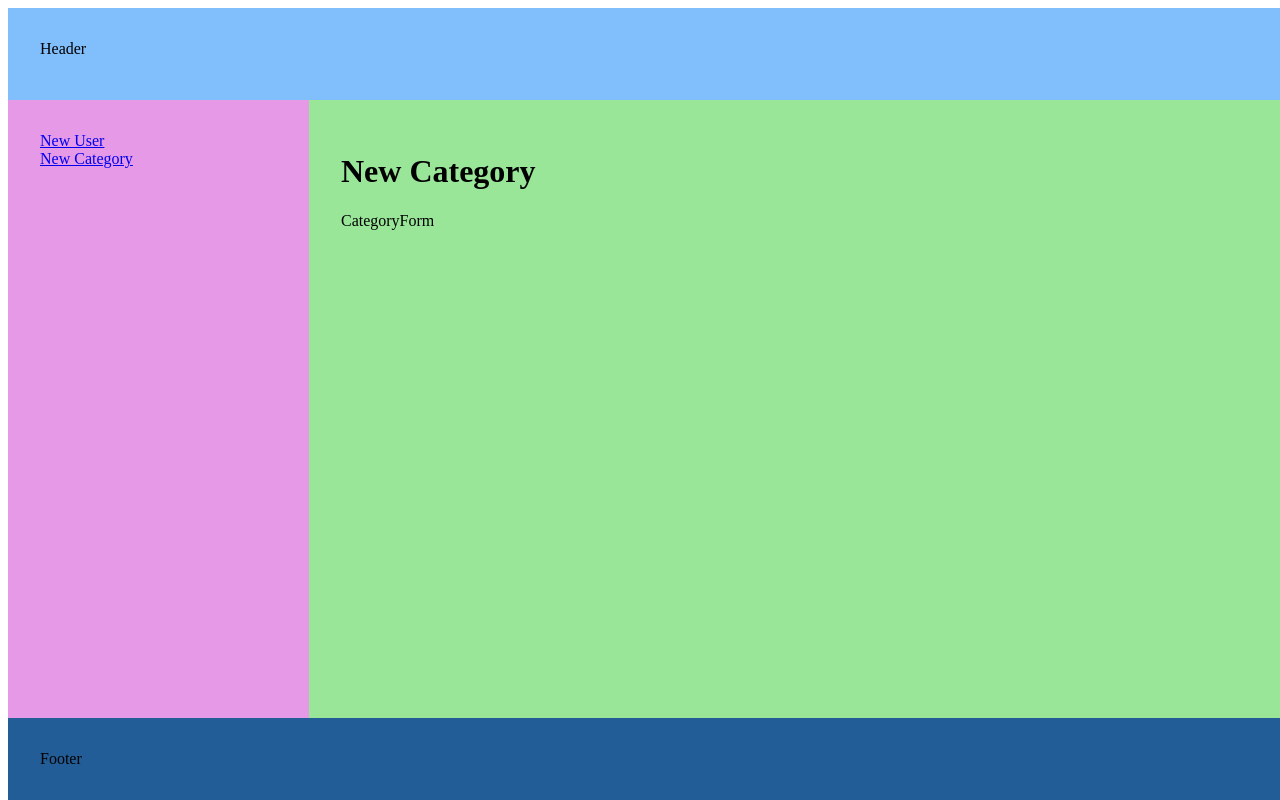
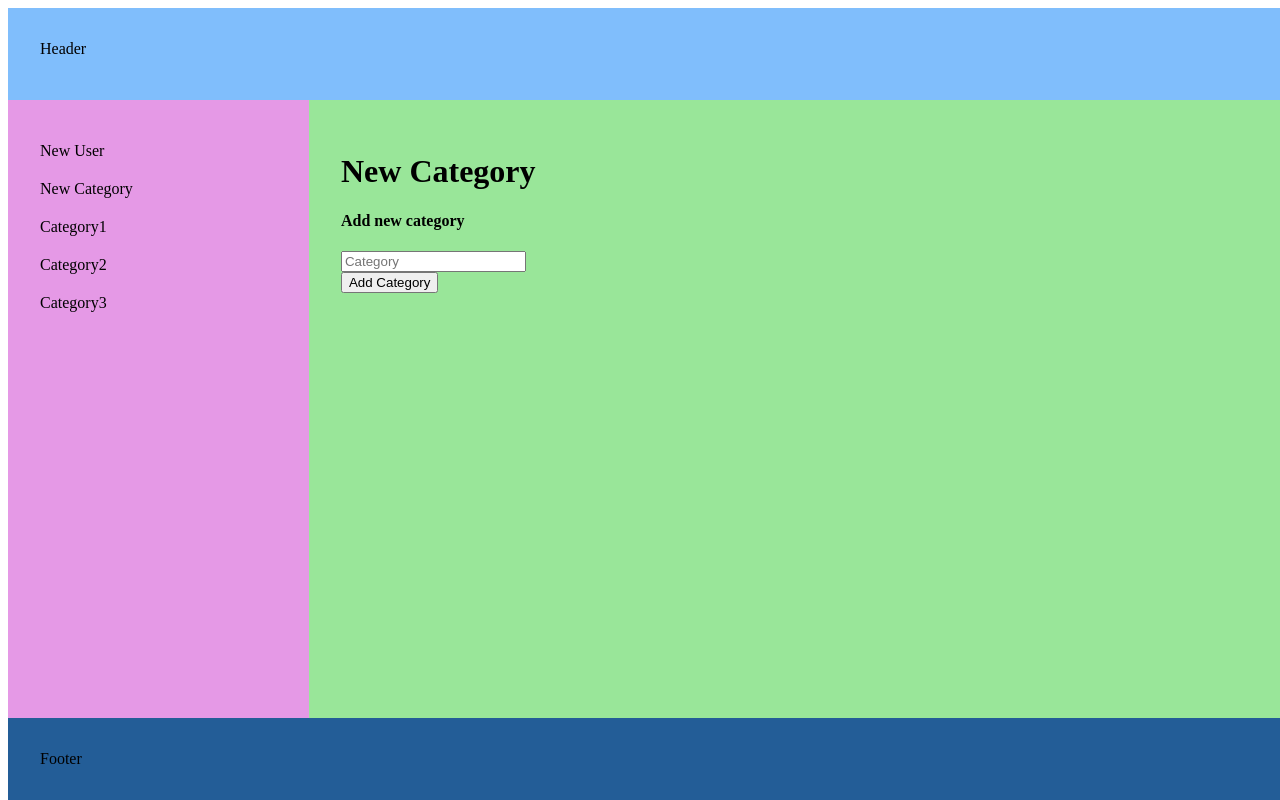
Before and after one commit to Maratas8/telt-task, a React (Create React App) app in the folder front-end-task/: page /new-category in a window 1280 px wide. Shown: the top 800 px of the page. Built offline with nearby package versions, Linux system fonts and the light colour scheme.

Commit message:
CategoryForm implementation

```diff
--- a/front-end-task/src/App.css
+++ b/front-end-task/src/App.css
@@ -1,5 +1,3 @@
-
-
 .header {
   background-color: rgb(128, 190, 252);
   height: 30px;
@@ -12,7 +10,7 @@
   position: absolute;
   top: 100px;
   bottom: 0;
-  width: 100%
+  width: 100%;
 }
 
 .nav {
@@ -35,7 +33,31 @@
   width: 100%;
 }
 
-.menu-links {
+ .menu-links {
   display: flex;
   flex-direction: column;
 }
+
+.menu-links > a {
+  text-decoration: none;
+  color: black;
+  padding: 10px 0;
+}
+
+
+
+/* a:hover {
+  color: rgb(138, 2, 2);
+}
+
+input:invalid {
+  border: 2px dashed red;
+}
+
+input:valid {
+  border: 2px solid black;
+}
+
+input:invalid:required {
+  background-image: linear-gradient(to right, pink, lightgreen);
+} */
--- a/front-end-task/src/App.js
+++ b/front-end-task/src/App.js
@@ -3,12 +3,16 @@ import { BrowserRouter, Routes, Route } from "react-router-dom";
 import NewUser from "./pages/NewUser";
 import NewCategory from "./pages/NewCategory";
 import { useState, createContext } from "react";
+import { categories, usersList } from "./data";
 
 export const CategoryContext = createContext();
+export const UserContext = createContext();
 
 function App() {
-  const [categoryList, setCategoryList] = useState(["Black", "White"]);
+  const [categoryList, setCategoryList] = useState(categories);
+  const [users, setUsers] = useState(usersList);
   return (
+    <UserContext.Provider value = {{users, setUsers}}>
       <CategoryContext.Provider value={{ categoryList, setCategoryList }}>
         <div className="App">
           <BrowserRouter>
@@ -20,6 +24,7 @@ function App() {
           </BrowserRouter>
         </div>
       </CategoryContext.Provider>
+    </UserContext.Provider>
   );
 }
 
--- /dev/null
+++ b/front-end-task/src/components/Button.jsx
@@ -0,0 +1,13 @@
+import React from "react";
+
+function Button({ text, type, onClick, className }) {
+  return (
+    <div>
+      <button className={className} type={type} onClick={onClick}>
+        {text}
+      </button>
+    </div>
+  );
+}
+
+export default Button;
--- a/front-end-task/src/components/CategoryForm.jsx
+++ b/front-end-task/src/components/CategoryForm.jsx
@@ -1,11 +1,43 @@
-import React, { useContext } from "react";
+import React, { useContext, useState } from "react";
 import { CategoryContext } from "../App";
+import Button from "./Button";
 
 function CategoryForm() {
+  const [categoryName, setCategoryName] = useState("");
   const { setCategoryList } = useContext(CategoryContext);
   const { categoryList } = useContext(CategoryContext);
 
-  return <div>CategoryForm</div>;
+  const handleAddCategoryButtonClick = (event) => {
+    event.preventDefault();
+    const newCategoryObject = { categoryName: event.target.category.value };
+    setCategoryList([...categoryList, newCategoryObject]);
+  };
+
+  return (
+    <div>
+      <div className="add-category-form">
+        <h4>Add new category</h4>
+        <form onSubmit={handleAddCategoryButtonClick}>
+          <input
+            type="text"
+            id="category"
+            name="category"
+            placeholder="Category"
+            minLength="3"
+            maxLength="20"
+            value={categoryName}
+            onChange={(e) => setCategoryName(e.target.value)}
+            required
+          />
+          <Button
+            type="submit"
+            text="Add Category"
+            className="add-category-btn btn"
+          />
+        </form>
+      </div>
+    </div>
+  );
 }
 
 export default CategoryForm;
--- a/front-end-task/src/components/Menu.jsx
+++ b/front-end-task/src/components/Menu.jsx
@@ -1,12 +1,31 @@
-import React from "react";
+import React, { useContext } from "react";
+import { CategoryContext } from "../App";
 import { Link } from "react-router-dom";
 
+function Menu() {
+  const { categoryList } = useContext(CategoryContext);
 
-function Menu() {
   return (
     <div className="menu-links">
-      <Link to="/new-user">New User</Link>
-      <Link to="/new-category">New Category</Link>
+
+          <Link to="/new-user">New User</Link>
+
+          <Link to="/new-category">New Category</Link>
+
+          {categoryList.map((category, index) => (
+            <Link key={index} to={`/${category.categoryName}`}>
+              {category.categoryName}
+
+              {/*
+                {category.subCategories.map((subCategory, index) => (
+                  <li key={index} className="menu-sublinks">
+                    {subCategory.subCategoryName}
+                  </li>
+                ))}
+               */}
+            </Link>
+          ))}
+
     </div>
   );
 }
--- a/front-end-task/src/components/UserForm.jsx
+++ b/front-end-task/src/components/UserForm.jsx
@@ -2,17 +2,34 @@ import React, { useContext } from "react";
 import { CategoryContext } from "../App";
 
 function UserForm() {
-  const { setCategoryList } = useContext(CategoryContext);
   const { categoryList } = useContext(CategoryContext);
 
   return (
     <div className="user-form">
       <form>
-        <input type="text" id="fname" name="fname" placeholder="First Name" />
+        <input
+          type="text"
+          id="fname"
+          name="fname"
+          placeholder="First Name"
+          required
+        />
         <br />
-        <input type="text" id="lname" name="lname" placeholder="Last Name" />
+        <input
+          type="text"
+          id="lname"
+          name="lname"
+          placeholder="Last Name"
+          required
+        />
         <br />
-        <input type="email" id="email" name="Email" placeholder="email" />
+        <input
+          type="email"
+          id="email"
+          name="Email"
+          placeholder="email"
+          required
+        />
         <br />
         <input
           type="number"
@@ -21,9 +38,10 @@ function UserForm() {
           placeholder="Age"
           min="1"
           max="120"
+          required
         />
         <br />
-        <fieldset>
+        <fieldset required>
           <legend>Gender:</legend>
           <input type="radio" id="female" name="gender" value="female" />
           <label htmlFor="female">Female</label>
@@ -40,8 +58,8 @@ function UserForm() {
         <br />
         <select name="category" id="category">
           {categoryList.map((category, index) => (
-            <option key={index} value={category.toLowerCase()}>
-              {category}
+            <option key={index} value={category.categoryName.toLowerCase()}>
+              {category.categoryName}
             </option>
           ))}
         </select>
@@ -52,6 +70,8 @@ function UserForm() {
           id="password"
           name="password"
           placeholder="Password"
+          minLength="6"
+          required
         />
       </form>
     </div>
--- /dev/null
+++ b/front-end-task/src/data.js
@@ -0,0 +1,110 @@
+export const categories = [
+  {
+    categoryName: "Category1",
+    subCategories: [
+      {
+        subCategoryName: "subCategory1",
+        subSubCategories: [
+          "subSubCategory1",
+          "subSubCategory2",
+          "subSubCategory3",
+        ],
+      },
+      {
+        subCategoryName: "subCategory2",
+        subSubCategories: [
+          "subSubCategory1",
+          "subSubCategory2",
+          "subSubCategory3",
+        ],
+      },
+      {
+        subCategoryName: "subCategory3",
+        subSubCategories: [
+          "subSubCategory1",
+          "subSubCategory2",
+          "subSubCategory3",
+        ],
+      },
+    ],
+  },
+  {
+    categoryName: "Category2",
+    subCategories: [
+      {
+        subCategoryName: "subCategory1",
+        subSubCategories: [
+          "subSubCategory1",
+          "subSubCategory2",
+          "subSubCategory3",
+        ],
+      },
+      {
+        subCategoryName: "subCategory2",
+        subSubCategories: [
+          "subSubCategory1",
+          "subSubCategory2",
+          "subSubCategory3",
+        ],
+      },
+      {
+        subCategoryName: "subCategory3",
+        subSubCategories: [
+          "subSubCategory1",
+          "subSubCategory2",
+          "subSubCategory3",
+        ],
+      },
+    ],
+  },
+  {
+    categoryName: "Category3",
+    subCategories: [
+      {
+        subCategoryName: "subCategory1",
+        subSubCategories: [
+          "subSubCategory1",
+          "subSubCategory2",
+          "subSubCategory3",
+        ],
+      },
+      {
+        subCategoryName: "subCategory2",
+        subSubCategories: [
+          "subSubCategory1",
+          "subSubCategory2",
+          "subSubCategory3",
+        ],
+      },
+      {
+        subCategoryName: "subCategory3",
+        subSubCategories: [
+          "subSubCategory1",
+          "subSubCategory2",
+          "subSubCategory3",
+        ],
+      },
+    ],
+  },
+];
+
+export const usersList = [
+  {
+    firstName: "John",
+    lastname: "smith",
+    email: "john.smith@email.com",
+    age: 48,
+    gender: "male",
+    category: "Category1",
+    password: "123456",
+  },
+  {
+    firstName: "Jim",
+    lastname: "Carter",
+    email: "Jim.carter@email.com",
+    age: 25,
+    gender: "male",
+    category: "Category2",
+    password: "123456",
+  },
+];
```
Lines whose indentation alone changed are shown as unchanged.
